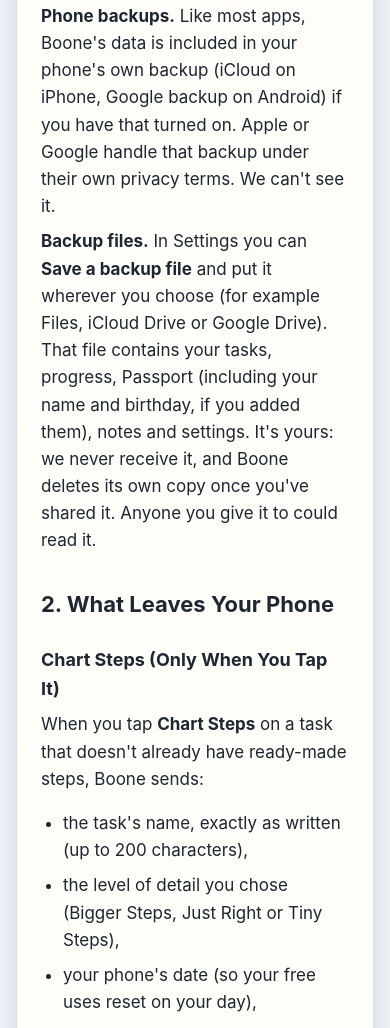
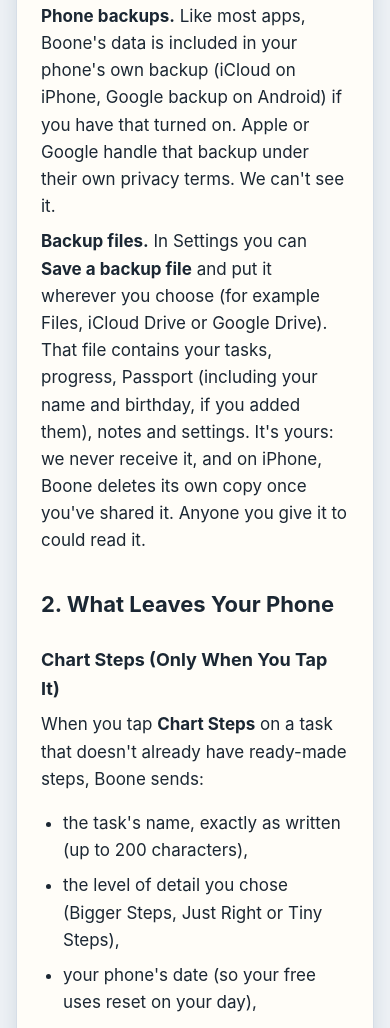
Before and after one commit to colleenemaccallum/boone-site, a plain HTML site: page privacy.html in a window 390 px wide. Shown: the part 1731-2759 px from the top of the page. Drawn offline with Linux system fonts and the light colour scheme.

Commit message:
Privacy: Boone deletes its backup copy on iPhone
Co-Authored-By: Claude Opus 5.5 <noreply@anthropic.com>
Claude-Session: https://claude.ai/code/session_01QQ5WvDgzDxWhZM8PRZG3SM

```diff
--- a/privacy.html
+++ b/privacy.html
@@ -35,7 +35,7 @@
 <h2>1. What Stays on Your Phone</h2>
 <p>Your tasks, schedule, done counts, stickers, gifts, Another Day, your Passport, settings and everything else you create are saved only on your phone. We can't see them.</p>
 <p><strong>Phone backups.</strong> Like most apps, Boone's data is included in your phone's own backup (iCloud on iPhone, Google backup on Android) if you have that turned on. Apple or Google handle that backup under their own privacy terms. We can't see it.</p>
-<p><strong>Backup files.</strong> In Settings you can <strong>Save a backup file</strong> and put it wherever you choose (for example Files, iCloud Drive or Google Drive). That file contains your tasks, progress, Passport (including your name and birthday, if you added them), notes and settings. It's yours: we never receive it, and Boone deletes its own copy once you've shared it. Anyone you give it to could read it.</p>
+<p><strong>Backup files.</strong> In Settings you can <strong>Save a backup file</strong> and put it wherever you choose (for example Files, iCloud Drive or Google Drive). That file contains your tasks, progress, Passport (including your name and birthday, if you added them), notes and settings. It's yours: we never receive it, and on iPhone, Boone deletes its own copy once you've shared it. Anyone you give it to could read it.</p>
 
 <h2>2. What Leaves Your Phone</h2>
 <h3>Chart Steps (Only When You Tap It)</h3>
```
